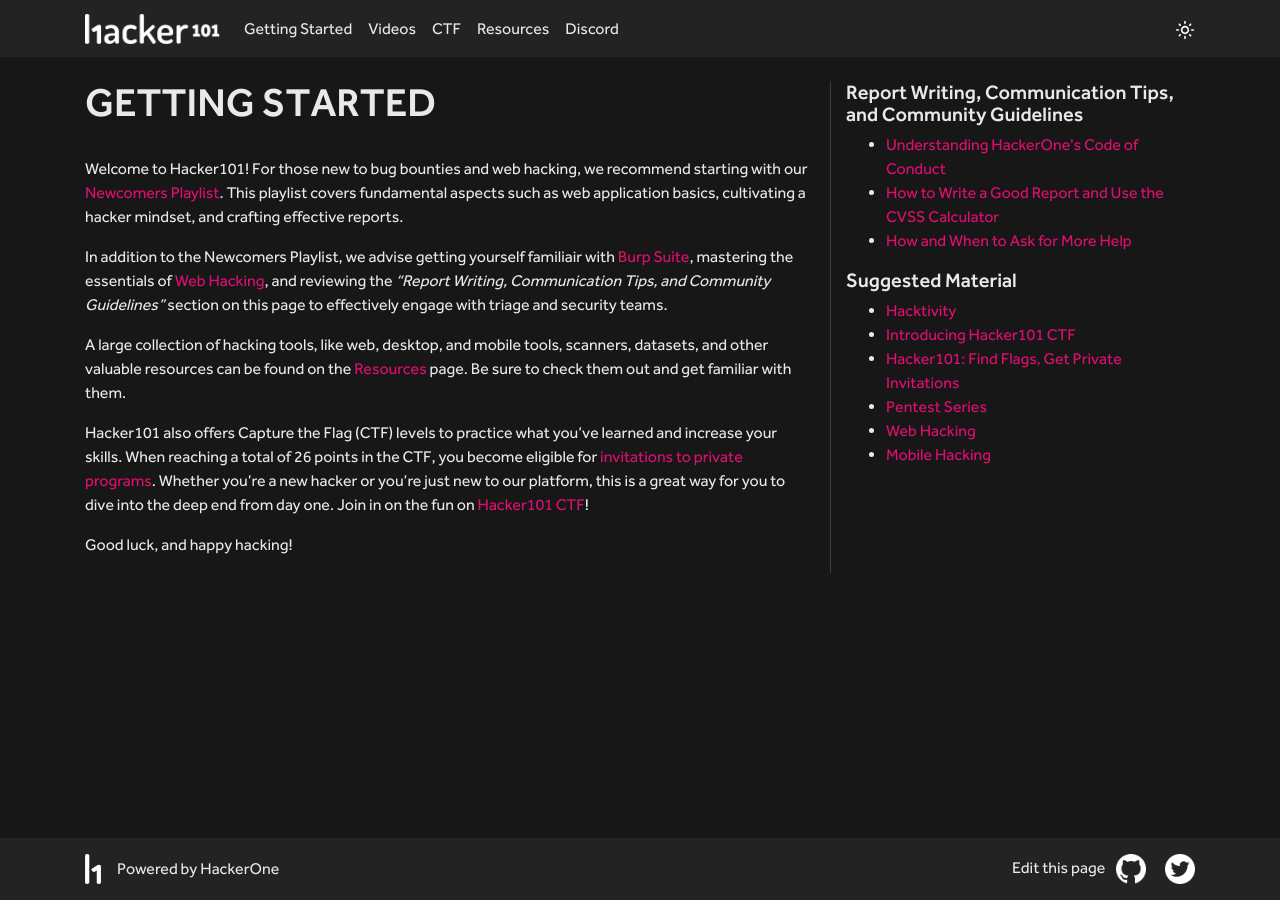
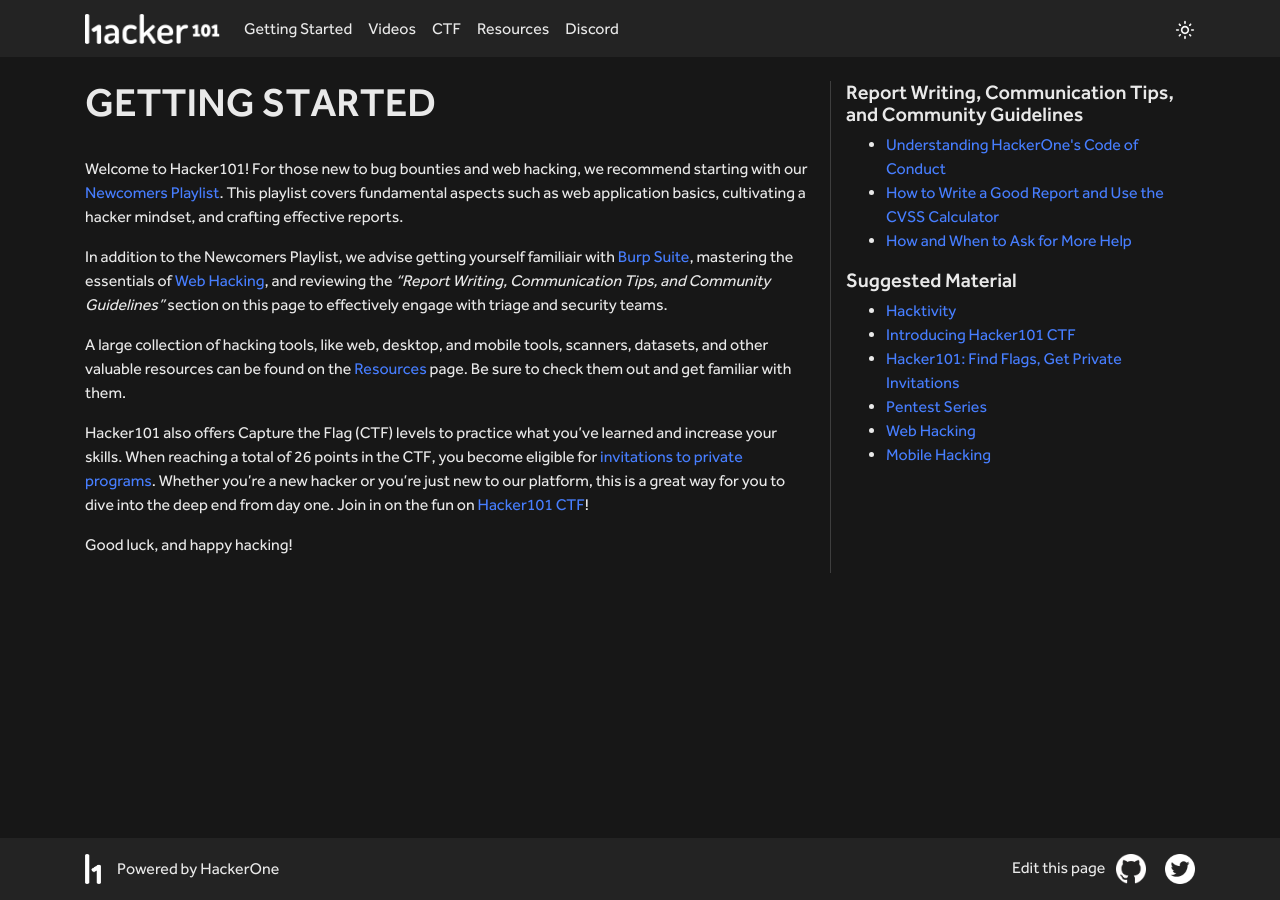
Before and after one commit to Hacker0x01/hacker101, a Jekyll site: the page built from start-here.md, in a window 1280 px wide. Built offline with Jekyll 4.4.1, drawn with Linux system fonts in a browser that asks for light colours.

Commit message:
fix: use U1 colors for dark mode links

```diff
--- a/_sass/_bootstrap_customization.scss
+++ b/_sass/_bootstrap_customization.scss
@@ -75,6 +75,14 @@
 
   a:not(.btn) {
     color: $blue;
+
+    &:hover {
+      color: $blue-500;
+    }
+
+    &:active {
+      color: $blue-600;
+    }
   }
 }
 
@@ -82,7 +90,15 @@
   background-color: $black !important;
 
   a:not(.btn) {
-    color: $pink;
+    color: $blue-500;
+
+    &:hover {
+      color: $blue;
+    }
+
+    &:active {
+      color: $blue-300;
+    }
   }
 }
 
--- a/_sass/_variables.scss
+++ b/_sass/_variables.scss
@@ -1,5 +1,8 @@
 // Brand Colors
+$blue-300: #124ddb;
 $blue: #2d68f4;
+$blue-500: #477eff;
+$blue-600: #7aa2ff;
 $indigo: #6610f2;
 $purple: #6f42c1;
 $pink: #e10e71;
```
